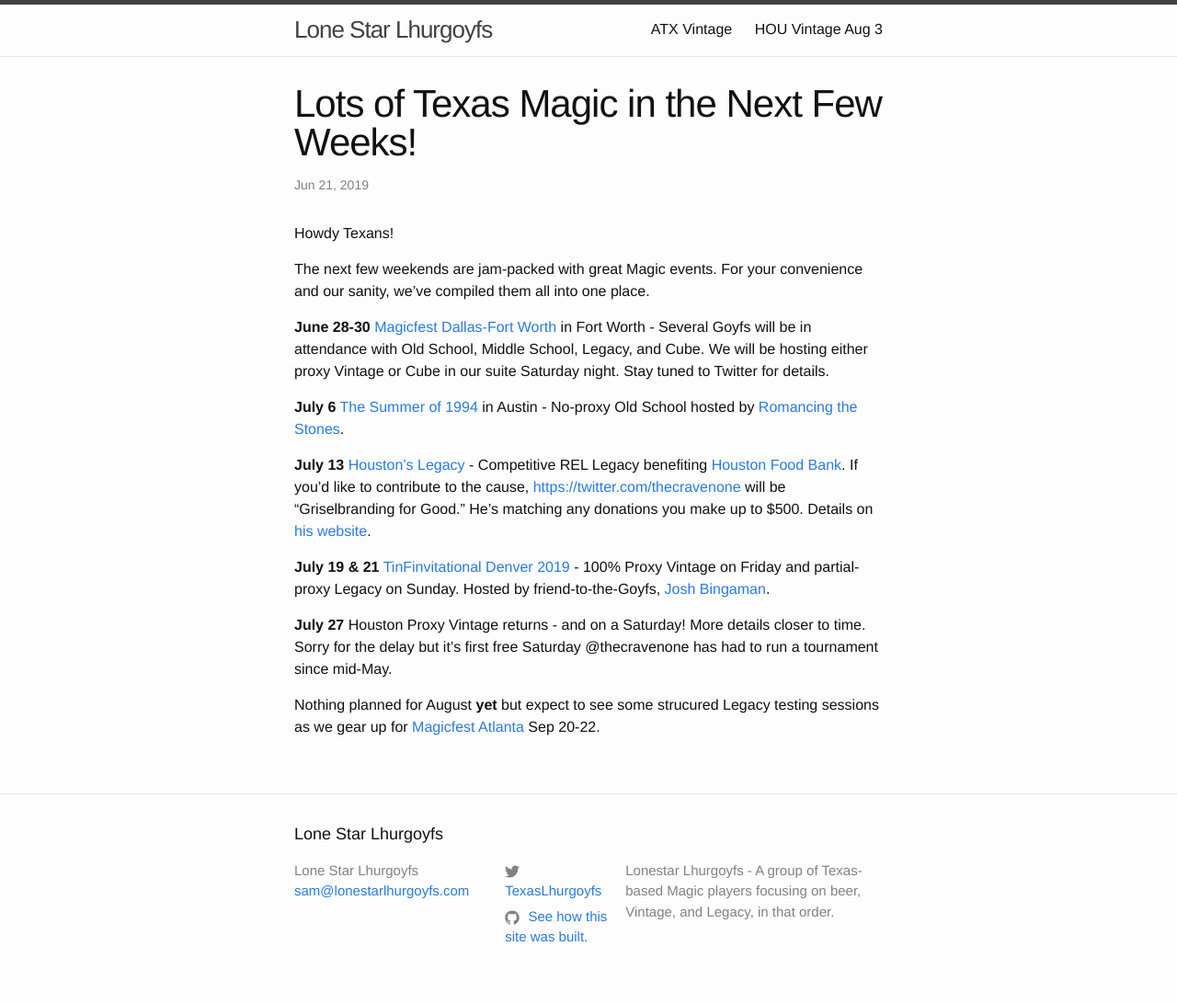
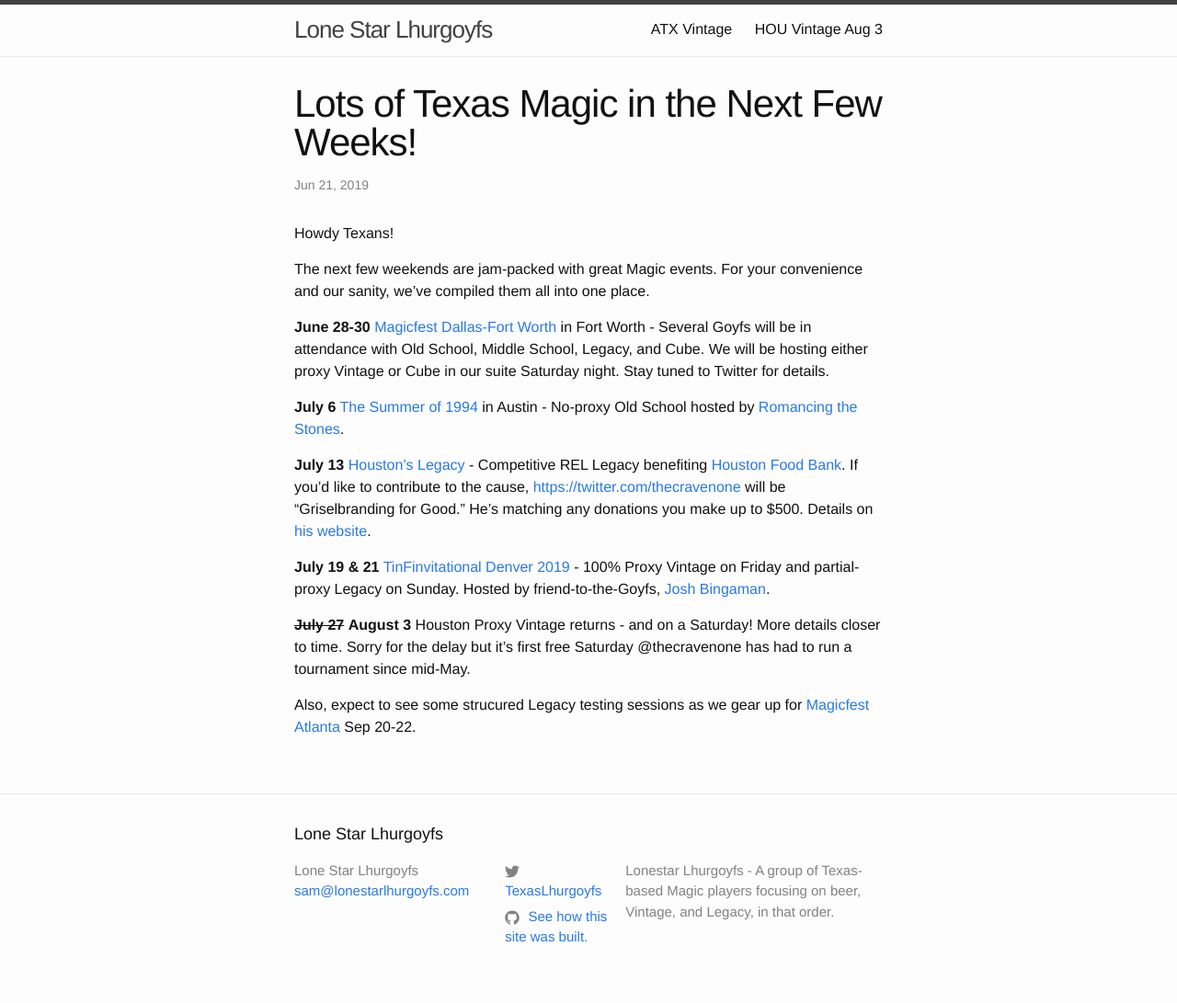
Before and after one commit to LoneStarLhurgoyfs/lonestarlhurgoyfs.github.io, a Jekyll site: the page built from _posts/2019-06-21-Upcoming-MTG-events.markdown, in a window 1280 px wide. Shown: the whole page at 92% size. Built offline with Jekyll 4.4.1, drawn with Linux system fonts in a browser that asks for light colours.

Commit message:
Vintage Sunday Aug 3

```diff
--- a/_posts/2019-06-21-Upcoming-MTG-events.markdown
+++ b/_posts/2019-06-21-Upcoming-MTG-events.markdown
@@ -18,6 +18,6 @@ The next few weekends are jam-packed with great Magic events. For your convenien
 
 **July 19 & 21** [TinFinvitational Denver 2019](https://tinfins.life) - 100% Proxy Vintage on Friday and partial-proxy Legacy on Sunday. Hosted by friend-to-the-Goyfs, [Josh Bingaman](https://twitter.com/beanaman).
 
-**July 27** Houston Proxy Vintage returns - and on a Saturday! More details closer to time. Sorry for the delay but it's first free Saturday @thecravenone has had to run a tournament since mid-May.
+~~**July 27**~~ **August 3** Houston Proxy Vintage returns - and on a Saturday! More details closer to time. Sorry for the delay but it's first free Saturday @thecravenone has had to run a tournament since mid-May.
 
-Nothing planned for August **yet** but expect to see some strucured Legacy testing sessions as we gear up for [Magicfest Atlanta](https://www.cfbevents.com/mtgatlanta) Sep 20-22.
+Also, expect to see some strucured Legacy testing sessions as we gear up for [Magicfest Atlanta](https://www.cfbevents.com/mtgatlanta) Sep 20-22.
```
Also changed, not shown: HOUVintage.md (+20 -2 lines).
